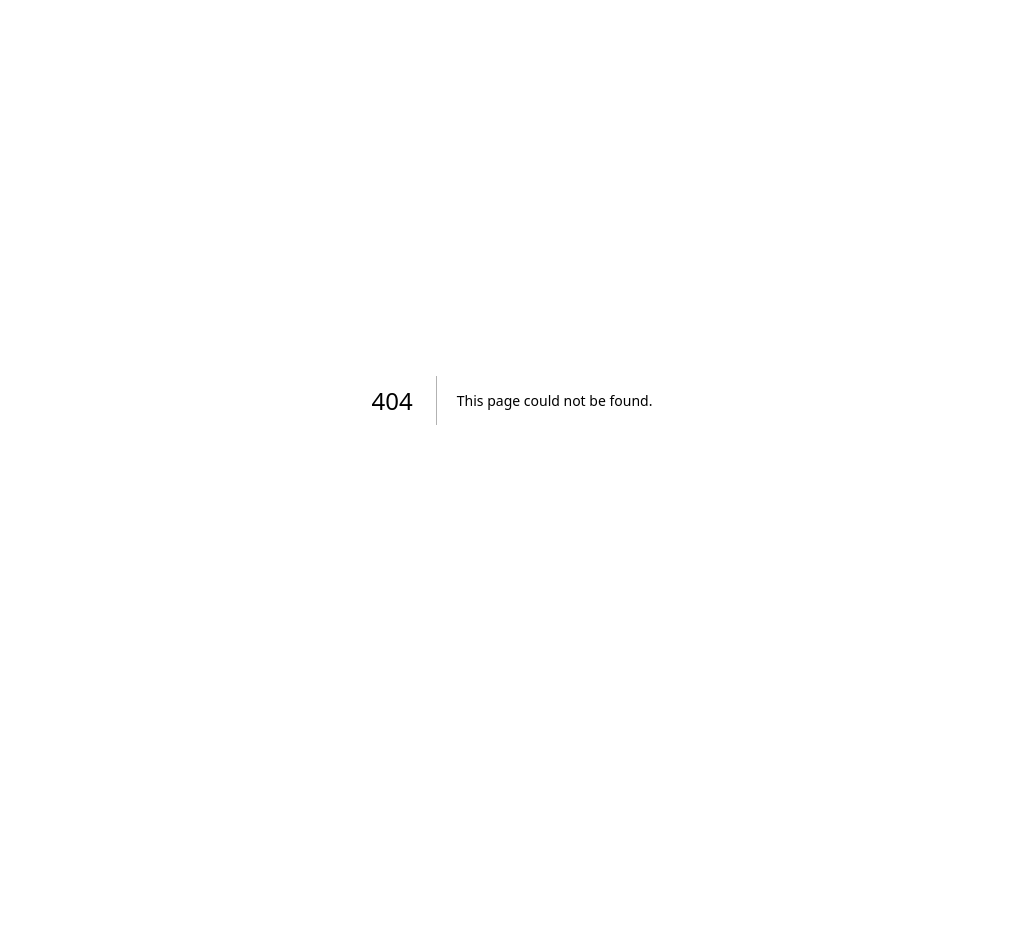
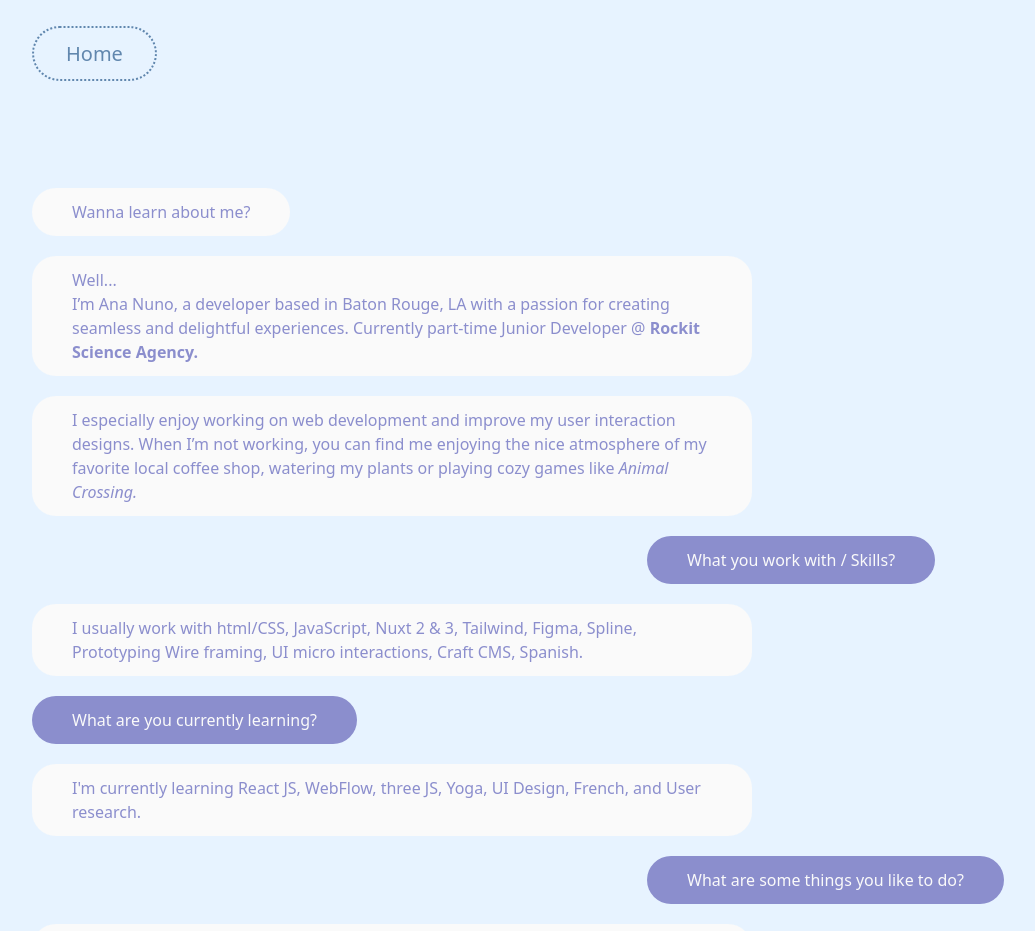
Before and after one commit to annenuno/annenuno.com, a Next.js app in the folder site/: page /more in a window 1280 px wide. Before the commit this address had no page. Shown: the top 931 px of the page, without its empty margins (128-1163 px from the left). Before the commit the page ends 800 px from the top, so only its background shows below. Built offline with nearby package versions, Linux system fonts and the light colour scheme.

Commit message:
more page almost done

```diff
--- /dev/null
+++ b/site/components/pages/more.tsx
@@ -0,0 +1,58 @@
+import Link from "next/link";
+
+export default function More() {
+  return (
+    <>
+      <main>
+        <div className="p-5 md:px-40 md:py-10">
+          <Link
+            href="/"
+            className="px-8 py-3 border-dotted border-2 border-[#6187AE] rounded-full text-[#6187AE] text-sm md:text-xl hover:bg-[#F9FCE4] hover:text-[#DAE775] hover:border-[#DAE775]"
+          >
+            Home
+          </Link>
+        </div>
+        <div className="p-5 flex overflow-auto flex-col gap-5 md:px-40 md:py-20">
+          <div className="px-10 py-3 rounded-3xl w-fit text-[#8B8ECD] bg-[#FAFAFA]">
+            Wanna learn about me?
+          </div>
+          <div className="px-10 py-3 md:mr-60 rounded-3xl w-fit text-[#8B8ECD] bg-[#FAFAFA]">
+            Well... <br /> I’m Ana Nuno, a developer based in Baton Rouge, LA
+            with a passion for creating seamless and delightful experiences.
+            Currently part-time Junior Developer @{" "}
+            <span className="font-bold">Rockit Science Agency.</span>
+          </div>
+          <div className="px-10 py-3 md:mr-60 rounded-3xl w-fit text-[#8B8ECD] bg-[#FAFAFA]">
+            I especially enjoy working on web development and improve my user
+            interaction designs. When I’m not working, you can find me enjoying
+            the nice atmosphere of my favorite local coffee shop, watering my
+            plants or playing cozy games like{" "}
+            <span className="italic">Animal Crossing.</span>
+          </div>
+          <div className="relative left-[90px] md:left-[310px] xl:left-[615px] float-right px-10 py-3 rounded-3xl w-fit text-[#FAFAFA] bg-[#8B8ECD]">
+            What you work with / Skills?
+          </div>
+          <div className="px-10 py-3 md:mr-40 lg:mr-60 rounded-3xl w-fit text-[#8B8ECD] bg-[#FAFAFA]">
+            I usually work with html/CSS, JavaScript, Nuxt 2 & 3, Tailwind,
+            Figma, Spline, Prototyping Wire framing, UI micro interactions,
+            Craft CMS, Spanish.
+          </div>
+          <div className="px-10 py-3 rounded-3xl w-fit text-[#FAFAFA] bg-[#8B8ECD]">
+            What are you currently learning?
+          </div>
+          <div className="px-10 py-3 md:mr-60 rounded-3xl w-fit text-[#8B8ECD] bg-[#FAFAFA]">
+            I'm currently learning React JS, WebFlow, three JS, Yoga, UI Design,
+            French, and User research.
+          </div>
+          <div className="relative md:left-[360px] xl:left-[615px] px-10 py-3 rounded-3xl w-fit text-[#FAFAFA] bg-[#8B8ECD]">
+            What are some things you like to do?
+          </div>
+          <div className="px-10 py-3 md:mr-60 rounded-3xl w-fit text-[#8B8ECD] bg-[#FAFAFA]">
+            Building Mechanic Keyboards, Making Playlists, Figma auto-layout,
+            Long walks, Coffee, Boba tea, & more Coffee.
+          </div>
+        </div>
+      </main>
+    </>
+  );
+}
--- a/site/pages/index.tsx
+++ b/site/pages/index.tsx
@@ -23,24 +23,41 @@ export default function Home() {
               duration: 2,
               x: { duration: 1 },
             }}
-            className="text-[#6187AE] absolute"
+            className="text-[#6187AE] absolute hidden md:flex"
           >
-            <p className="text-[40px] absolute w-[250px]">
+            <p className="text-[16px] md:text-[40px] absolute w-[230px]">
               Hey, I'm Ana. <br />
-              I'm a{" "}
-              <span className="text-[#E1CAE0] absolute w-[200px]">
-                Web Developer
+              I'm a &nbsp;
+              <span className="text-[#E198DE] absolute w-[280px]">
+                Web Developer!
               </span>
             </p>
             <br />
             <br />
             <Link
-              href="/about"
-              className="px-10 py-5 bg-[#F9FCE4] absolute top-[300px]"
+              href="/more"
+              className="px-8 py-3 border-dotted border-2 border-[#6187AE] rounded-full absolute top-[130px] text-[#6187AE] text-sm md:text-xl hover:bg-[#F9FCE4] hover:text-[#DAE775] hover:border-[#DAE775]"
             >
               About
             </Link>
           </motion.div>
+          <div className="flex md:hidden py-10 px-10">
+            <p className="text-[25px] absolute w-[140px] text-[#6187AE]">
+              Hey, I'm Ana. <br />
+              I'm a &nbsp;
+              <span className="text-[#E198DE] absolute w-[180px]">
+                Web Developer!
+              </span>
+            </p>
+            <br />
+            <br />
+            <Link
+              href="/more"
+              className="px-8 py-3 border-dotted border-2 border-[#6187AE] rounded-full absolute top-[130px] text-[#6187AE] text-sm hover:bg-[#F9FCE4] hover:text-[#DAE775] hover:border-[#DAE775]"
+            >
+              About
+            </Link>
+          </div>
         </div>
         <Spline scene="https://prod.spline.design/fvFMXwOQR716p2fB/scene.splinecode" />
       </div>
--- /dev/null
+++ b/site/pages/more.tsx
@@ -0,0 +1,14 @@
+import Menu from "../components/sections/menu";
+import More from "../components/pages/more";
+import Footer from "../components/sections/footer";
+import Image from "next/image";
+
+function About() {
+  return (
+    <main className="bg-[#E7F3FF] w-screen h-full">
+      <More />
+    </main>
+  );
+}
+
+export default About;
```
